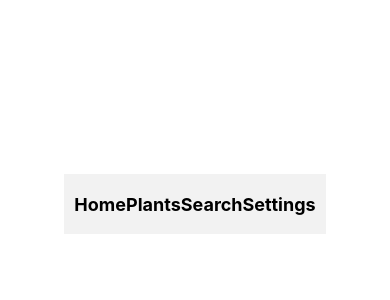
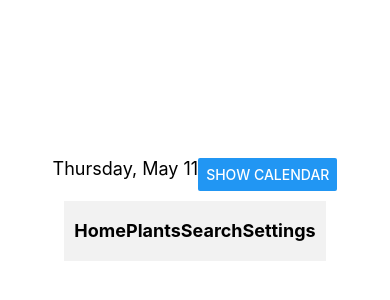
Before and after one commit to nicholasburgess17/ThirstyTracker, a React Native app in the folder client/: screen / in a window 390 px wide. Shown: the part 218-518 px from the top of the page. Built offline with nearby package versions, Linux system fonts and the light colour scheme.

Commit message:
create header and calendar components

```diff
--- a/client/App.js
+++ b/client/App.js
@@ -1,10 +1,12 @@
 import { StatusBar } from 'expo-status-bar';
 import { StyleSheet, Text, View, SafeAreaView } from 'react-native';
 import NavBar from './src/components/navbar'
+import Header from './src/components/header';
 
 export default function App() {
   return (
     <View style={styles.container}>
+      <Header />
       <StatusBar style="auto" />
       <NavBar />
     </View>
--- /dev/null
+++ b/client/src/components/calendar.jsx
@@ -0,0 +1,71 @@
+import React from 'react';
+import { View, Text, TouchableOpacity } from 'react-native';
+
+const Calendar = ({ onClose }) => {
+    // The monthNames array contains the names of the months, which are used to display the current month in the calendar header.
+  const monthNames = [
+    'January', 'February', 'March', 'April', 'May', 'June',
+    'July', 'August', 'September', 'October', 'November', 'December'
+  ];
+
+//   The getCurrentMonth function retrieves the index of the current month.
+  const getCurrentMonth = () => {
+    const today = new Date();
+    return today.getMonth();
+  };
+
+//   The getMonthDays function takes the current year and month as parameters and returns an array of numbers representing the days of the month.
+  const getMonthDays = (year, month) => {
+    const daysInMonth = new Date(year, month + 1, 0).getDate();
+    return Array.from({ length: daysInMonth }, (_, index) => index + 1);
+  };
+// The handleDayPress function is called when a day in the calendar is pressed. In this example, it simply logs a message to the console.
+// You can customize this function to perform the desired action when a day is selected.
+  const handleDayPress = (day) => {
+    console.log(`Day ${day} was pressed.`);
+  };
+
+//   The renderCalendar function generates the calendar UI by mapping through the days array and rendering a TouchableOpacity for each day.
+  const renderCalendar = () => {
+    const year = new Date().getFullYear();
+    const month = getCurrentMonth();
+    const days = getMonthDays(year, month);
+
+    return (
+      <View>
+        <Text style={{ fontSize: 24, textAlign: 'center', marginBottom: 10 }}>
+          {monthNames[month]}
+        </Text>
+        <View style={{ flexDirection: 'row', flexWrap: 'wrap', justifyContent: 'center' }}>
+          {days.map((day) => (
+            <TouchableOpacity
+              key={day}
+              onPress={() => handleDayPress(day)}
+              style={{
+                width: 50,
+                height: 50,
+                justifyContent: 'center',
+                alignItems: 'center',
+                borderWidth: 1,
+                borderColor: 'gray',
+              }}
+            >
+              <Text>{day}</Text>
+            </TouchableOpacity>
+          ))}
+        </View>
+      </View>
+    );
+  };
+
+  return (
+    <View style={{ flex: 1, justifyContent: 'center', alignItems: 'center' }}>
+      {renderCalendar()}
+      <TouchableOpacity onPress={onClose} style={{ marginTop: 20 }}>
+        <Text style={{ color: 'blue', fontSize: 18 }}>Close</Text>
+      </TouchableOpacity>
+    </View>
+  );
+};
+
+export default Calendar;
--- /dev/null
+++ b/client/src/components/header.jsx
@@ -0,0 +1,33 @@
+import React, { useState } from 'react';
+import { View, Text, Button, Modal } from 'react-native';
+import Calendar from './calendar'
+
+const Header = () => {
+    //manages state of calendar (open or not)
+  const [showCalendar, setShowCalendar] = useState(false);
+
+  //toggle handled by button
+  const handleCalendarToggle = () => {
+    setShowCalendar(!showCalendar);
+  };
+
+  const getCurrentDay = () => {
+    const today = new Date();
+    const options = { weekday: 'long', month: 'long', day: 'numeric' };
+    return today.toLocaleDateString(undefined, options);
+  };
+
+  return (
+    <View>
+      <View style={{ flexDirection: 'row', justifyContent: 'space-between', padding: 10 }}>
+        <Text style={{ fontSize: 18 }}>{getCurrentDay()}</Text>
+        <Button title="Show Calendar" onPress={handleCalendarToggle} />
+      </View>
+      <Modal visible={showCalendar} animationType="slide">
+        <Calendar onClose={handleCalendarToggle} />
+      </Modal>
+    </View>
+  );
+};
+
+export default Header;
```
Also changed, not shown: 1 other file (tests, documents, lock files or other folders).
